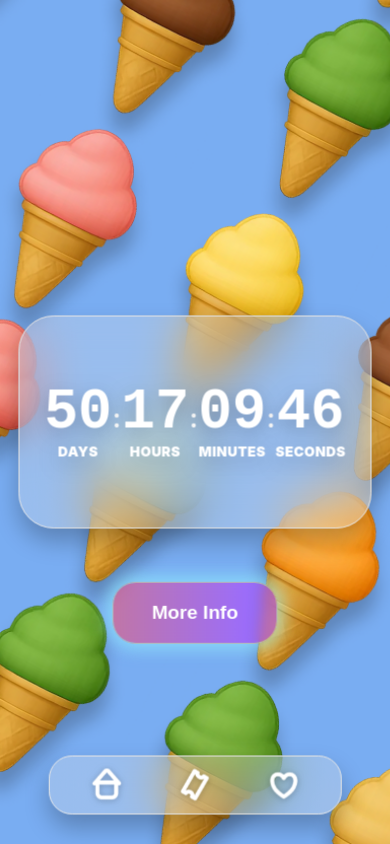
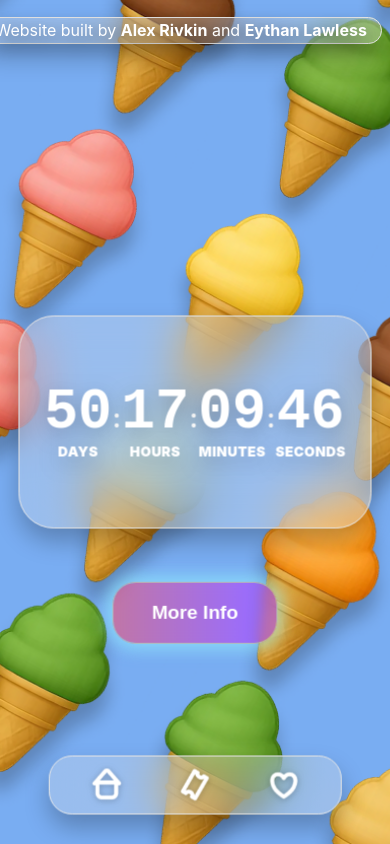
Before and after one commit to Quantium-Labs/Scoopermania, a React (Vite) app: page / in a window 390 px wide. Built offline with nearby package versions, Linux system fonts and the light colour scheme; a web font is replaced by a local one.

Commit message:
Minor edits

```diff
--- a/src/App.css
+++ b/src/App.css
@@ -87,6 +87,19 @@
 
     .list {
         font-size: 3.5vw !important;
+    }
+
+    .credits {
+        background-color: rgba(229, 229, 229, 0.3);
+        border-radius: 2.2em;
+        position: absolute;
+        right: 2%;
+        top: 2%;
+        width: 400px;
+        height: 25px;
+        display: flex;
+        justify-content: center;
+        align-items: center;
     }
 }
 
@@ -574,3 +587,21 @@ a {
 .arrow {
     height: 1em;
 }
+
+.credits {
+    background-color: rgba(229, 229, 229, 0.3);
+    border-radius: 2.2em;
+    position: absolute;
+    right: 2%;
+    bottom: 2%;
+    width: 400px;
+    height: 25px;
+    display: flex;
+    justify-content: center;
+    align-items: center;
+}
+
+.creditsText{
+    color: white;
+    filter: drop-shadow(0 6px 10px rgba(0, 0, 0, 1));
+}
--- a/src/App.jsx
+++ b/src/App.jsx
@@ -276,6 +276,9 @@ function App() {
                     </a>
                 </p>
             </div>
+            <div className="credits glass">
+                <p className="creditsText">Website built by <b>Alex Rivkin</b> and <b>Eythan Lawless</b></p>
+            </div>
         </>
     );
 }
--- a/src/Navbar.jsx
+++ b/src/Navbar.jsx
@@ -143,9 +143,9 @@ export default function Navbar() {
                 </div>
 
                 <div id="about" className="overlap" onMouseEnter={handleItemHover} onMouseLeave={handleItemLeave}>
-                    <img src="/heart.png" alt="supporters" className="image" id="donateIcn" />
+                    <img src="/heart.png" alt="supporters" className="image" id="supportIcn" />
                     <button id="aboutBtn" className="btn">
-                        <Link to="/supporters">Patrons</Link>
+                        <Link to="/supporters">Support</Link>
                     </button>
                 </div>
             </div>
--- a/src/Pages/Tickets.jsx
+++ b/src/Pages/Tickets.jsx
@@ -23,6 +23,9 @@ export default function Tickets() {
                 break;
             case 'Child':
                 url = 'https://ko-fi.com/s/08b43c691b';
+                break;
+            case 'Support':
+                url = 'https://ko-fi.com/scoopermania';
                 break;
             default:
                 return;
@@ -216,20 +219,19 @@ export default function Tickets() {
                 <h2 id="infoTitle">What's the difference?</h2>
                 <div>
                     <div>
-                        <h3 className="larger">Premium</h3>
-                        <p className="info">For only $2 more dollars than the Adult ticket enjoy all-you-can-eat ice
-                            cream, get into the raffle, support the cause, and cement your name into the Patrons page of
-                            the Scoopermania website!</p>
+                        <h3 className="larger">Child</h3>
+                        <p className="info">For those 12 and younger, get all-you-can-eat ice cream for only <b>$5</b> at Scoopermania!</p>
                     </div>
                     <div>
                         <h3 className="larger">Adult</h3>
-                        <p className="info">For those 13 and older, get all-you-can-eat ice cream for only $8 dollars at
-                            Scoopermania on May 17!</p>
+                        <p className="info">For those 13 and older, get all-you-can-eat ice cream for only <b>$8</b> at
+                            Scoopermania!</p>
                     </div>
                     <div>
-                        <h3 className="larger">Child</h3>
-                        <p className="info">For those 12 and younger, get all-you-can-eat ice cream for only $5 dollars
-                            at Scoopermania on May 17!</p>
+                        <h3 className="larger">Premium</h3>
+                        <p className="info">For only <b>$2</b> more than the Adult ticket enjoy all-you-can-eat ice
+                            cream, enter into the raffle, support the cause, and cement your name into the Patrons page of
+                            the Scoopermania website!</p>
                     </div>
                 </div>
             </div>
```
